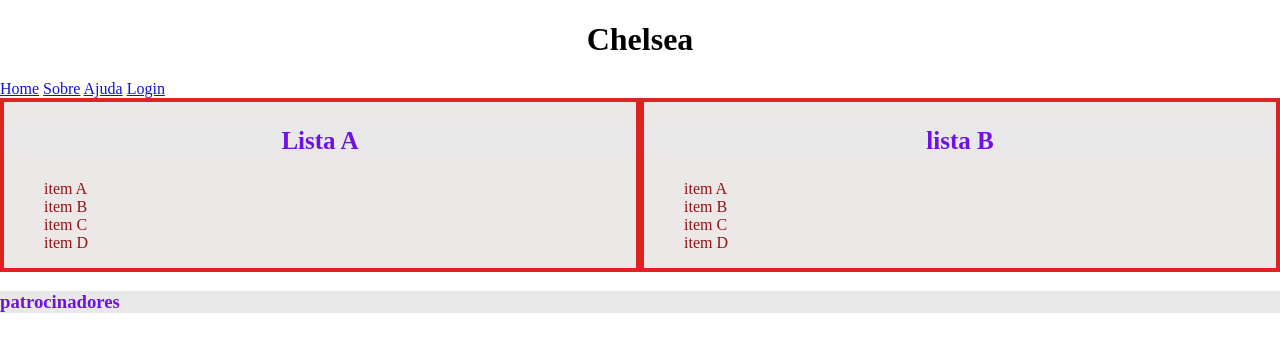
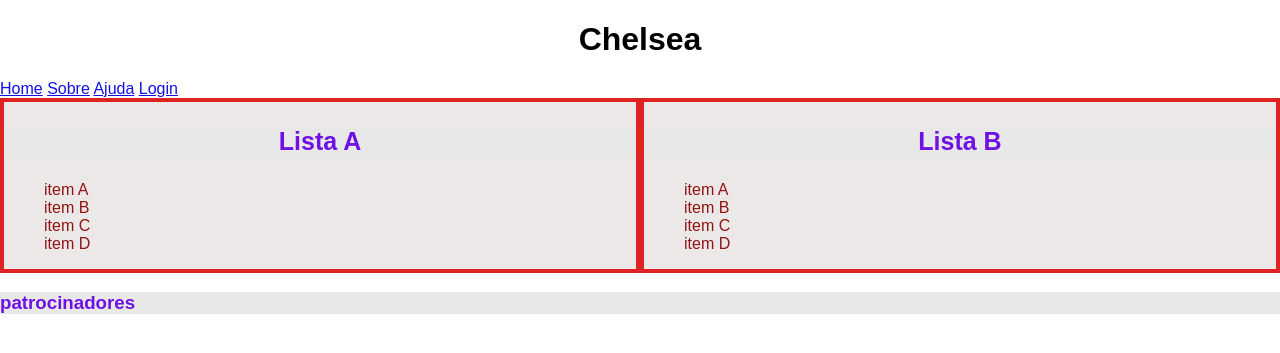
Before and after one commit to jsn-ads/B7WEB-FUNDAMENTOS, a PHP site: page /css.html in a window 1280 px wide. Shown: the top 353 px of the page. Run offline with PHP 8.4, Linux system fonts and the light colour scheme.

Commit message:
Semana 1 - Fonte-Family

```diff
--- a/SEMANA 1 - FUNDAMENTOS/1.CNP-PROJETO/assets/css/style.css
+++ b/SEMANA 1 - FUNDAMENTOS/1.CNP-PROJETO/assets/css/style.css
@@ -7,6 +7,7 @@ h1{
 body{
     margin: 0;
     padding: 0;
+    font-family: Arial, Helvetica, sans-serif;
 }
 
 section{
--- a/SEMANA 1 - FUNDAMENTOS/1.CNP-PROJETO/css.html
+++ b/SEMANA 1 - FUNDAMENTOS/1.CNP-PROJETO/css.html
@@ -38,7 +38,7 @@
             </div> -->
 
             <section class="listaB">
-                <h3 class="css-h3">lista B</h3>
+                <h3 class="css-h3">Lista B</h3>
                 <ul>
                     <li class="css-li">item A</li>
                     <li class="css-li">item B</li>
```
